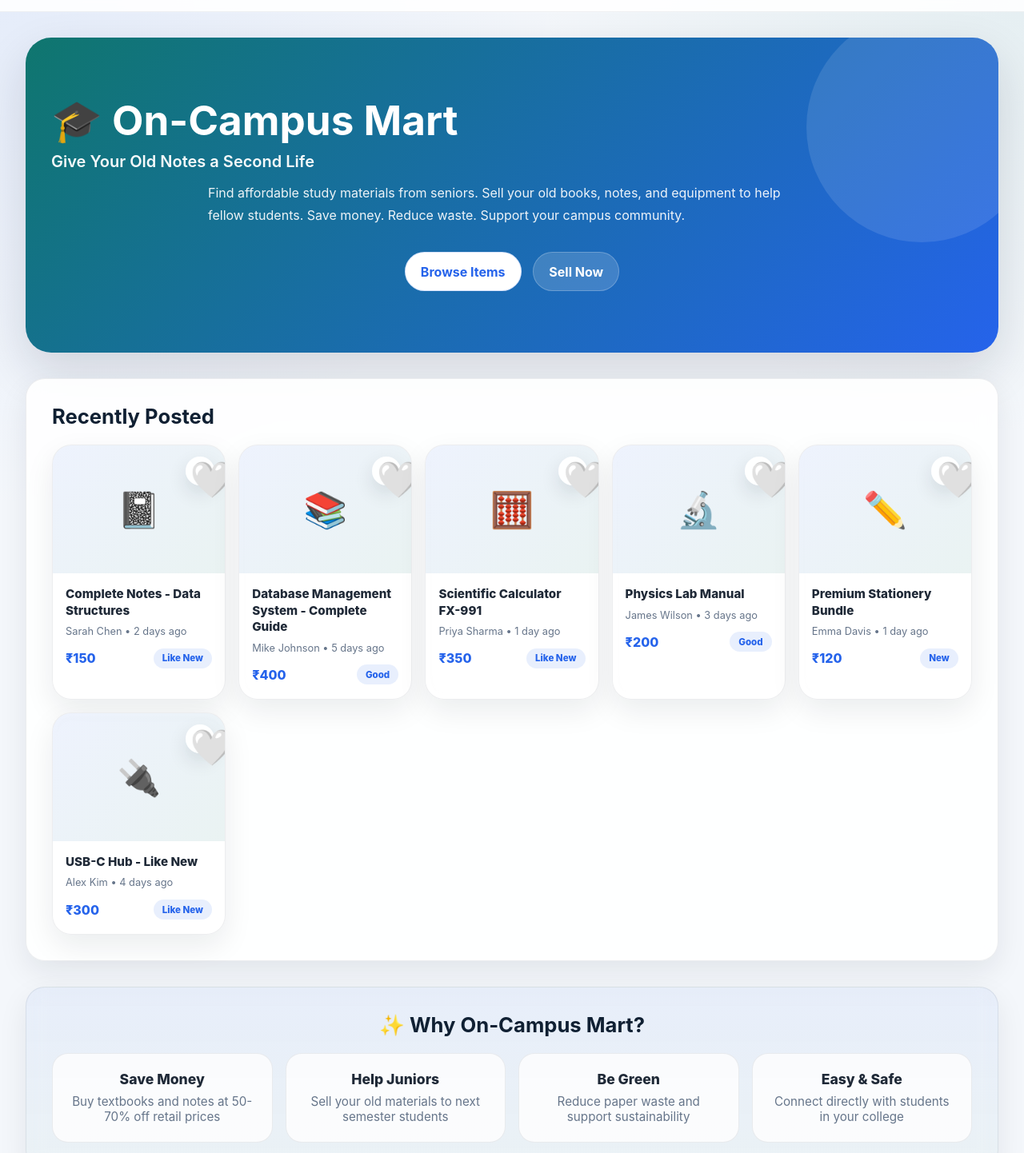
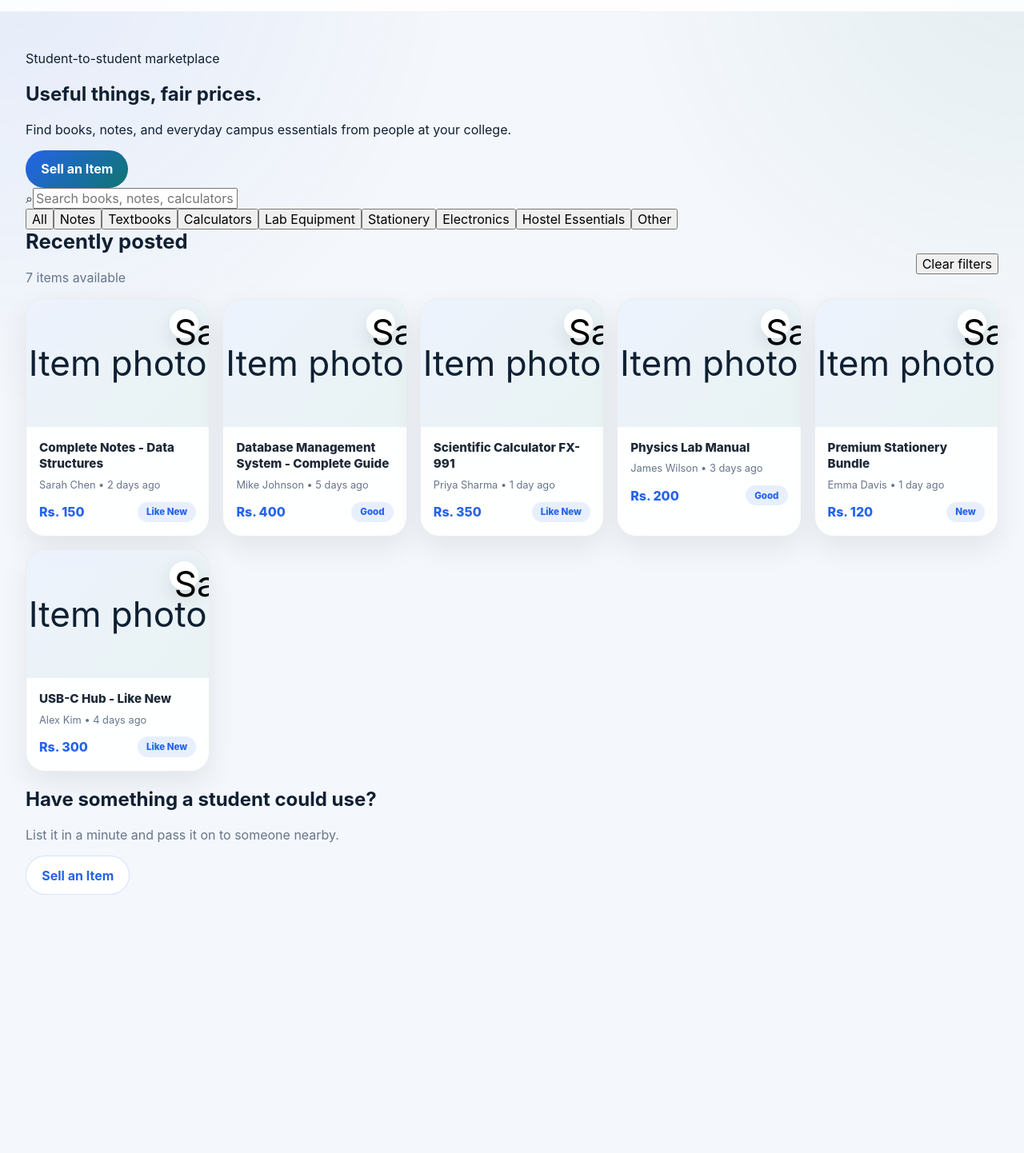
Before and after one commit to sarishma123/STUDENT_MART, a React (Vite) app: page / in a window 1280 px wide. Shown: the part 62-1504 px from the top of the page at 80% size. After the commit the page ends 1253 px from the top, so only its background shows below. Built offline with nearby package versions, Linux system fonts and the light colour scheme; no server answers.

Commit message:
redesign

```diff
--- a/src/App.jsx
+++ b/src/App.jsx
@@ -367,6 +367,11 @@ export default function App() {
   const renderHome = () => (
     <HomePage
       products={filteredProducts}
+      categories={categories}
+      selectedCategory={selectedCategory}
+      onSelectCategory={setSelectedCategory}
+      searchQuery={searchQuery}
+      onSearchChange={setSearchQuery}
       wishlist={wishlist}
       onToggleWishlist={toggleWishlist}
       onViewDetails={(id) => setCurrentPage(`product-${id}`)}
--- a/src/Pages/Addproductpage.jsx
+++ b/src/Pages/Addproductpage.jsx
@@ -72,7 +72,7 @@ export default function AddProductPage({ onAddProduct, setCurrentPage }) {
 
         <div className="field-grid">
           <label className="field-group">
-            Price (₹) *
+            Price (Rs.) *
             <input
               type="number"
               placeholder="0"
--- a/src/Pages/Dashboard.jsx
+++ b/src/Pages/Dashboard.jsx
@@ -69,7 +69,7 @@ export default function DashboardPage({
               {userProducts.map((item) => (
                 <tr key={item.id}>
                   <td>{item.title}</td>
-                  <td className="text-primary text-strong">₹{item.price}</td>
+                  <td className="text-primary text-strong">Rs. {item.price}</td>
                   <td className="muted">{item.category}</td>
                   <td>
                     <span className={`status-pill ${item.isSold ? 'status-pill--sold' : 'status-pill--active'}`}>
@@ -123,7 +123,7 @@ export default function DashboardPage({
               {myPurchasedItems.map((item) => (
                 <tr key={`purchase-${item.id}`}>
                   <td>{item.title}</td>
-                  <td className="text-primary text-strong">₹{item.price}</td>
+                  <td className="text-primary text-strong">Rs. {item.price}</td>
                   <td className="muted">{item.seller}</td>
                   <td className="muted">{item.soldAt || 'Recently'}</td>
                 </tr>
--- a/src/Pages/editproduct.jsx
+++ b/src/Pages/editproduct.jsx
@@ -53,7 +53,7 @@ export default function EditProductPage({ product, onUpdate, setCurrentPage }) {
         </label>
 
         <label className="field-group">
-          Price (₹)
+          Price (Rs.)
           <input
             type="number"
             value={formData.price}
--- a/src/Pages/homepage.jsx
+++ b/src/Pages/homepage.jsx
@@ -2,6 +2,11 @@ import ProductCard from '../component/productcard';
 
 export default function HomePage({
   products,
+  categories,
+  selectedCategory,
+  onSelectCategory,
+  searchQuery,
+  onSearchChange,
   wishlist,
   onToggleWishlist,
   onViewDetails,
@@ -9,29 +14,51 @@ export default function HomePage({
 }) {
   return (
     <div className="page page--wide">
-      <section className="hero-section">
-        <h1 className="hero-title">
-          🎓 On-Campus Mart
-        </h1>
-        <h2 className="hero-subtitle">
-          Give Your Old Notes a Second Life
-        </h2>
-        <p className="hero-copy">
-          Find affordable study materials from seniors. Sell your old books, notes, and equipment to help fellow students. Save money. Reduce waste. Support your campus community.
-        </p>
+      <section className="home-intro">
+        <div>
+          <p className="eyebrow">Student-to-student marketplace</p>
+          <h1 className="home-title">Useful things, fair prices.</h1>
+          <p className="home-copy">
+            Find books, notes, and everyday campus essentials from people at your college.
+          </p>
+        </div>
+        <button onClick={onLoginClick} className="btn btn-primary">Sell an Item</button>
+      </section>
 
-        <div className="hero-actions">
-          <button onClick={onLoginClick} className="btn btn-secondary">
-            Browse Items
-          </button>
-          <button onClick={onLoginClick} className="btn btn-ghost">
-             Sell Now
-          </button>
+      <section className="marketplace-tools" aria-label="Find an item">
+        <label className="home-search">
+          <span aria-hidden="true">⌕</span>
+          <input
+            value={searchQuery}
+            onChange={(event) => onSearchChange(event.target.value)}
+            placeholder="Search books, notes, calculators..."
+            aria-label="Search listings"
+          />
+        </label>
+        <div className="category-filters" aria-label="Filter by category">
+          {categories.map((category) => (
+            <button
+              key={category}
+              type="button"
+              className={`category-filter ${selectedCategory === category ? 'category-filter--active' : ''}`}
+              onClick={() => onSelectCategory(category)}
+            >
+              {category}
+            </button>
+          ))}
         </div>
       </section>
 
-      <section className="section-surface">
-        <h2 className="section-title"> Recently Posted</h2>
+      <section className="home-listings">
+        <div className="section-heading-row">
+          <div>
+            <h2 className="section-title">Recently posted</h2>
+            <p className="muted section-subtitle">{products.length} items available</p>
+          </div>
+          <button type="button" className="text-button" onClick={() => onSelectCategory('All')}>
+            Clear filters
+          </button>
+        </div>
         <div className="product-grid">
           {products.slice(0, 6).map((product) => (
             <ProductCard
@@ -43,38 +70,15 @@ export default function HomePage({
             />
           ))}
         </div>
+        {products.length === 0 && <p className="empty-state">No items match your search. Try another term or category.</p>}
       </section>
 
-      <section className="section-surface section-surface--tinted">
+      <section className="sell-strip">
         <div>
-          <h2 className="section-title section-title--center">✨ Why On-Campus Mart?</h2>
-          <div className="feature-grid">
-            {[
-              { title: ' Save Money', desc: 'Buy textbooks and notes at 50-70% off retail prices' },
-              { title: ' Help Juniors', desc: 'Sell your old materials to next semester students' },
-              { title: ' Be Green', desc: 'Reduce paper waste and support sustainability' },
-              { title: ' Easy & Safe', desc: 'Connect directly with students in your college' },
-            ].map((item) => (
-              <div key={item.title} className="feature-card">
-                <h3 className="feature-title">
-                  {item.title}
-                </h3>
-                <p className="muted feature-copy">{item.desc}</p>
-              </div>
-            ))}
-          </div>
+          <h2 className="sell-strip__title">Have something a student could use?</h2>
+          <p className="muted">List it in a minute and pass it on to someone nearby.</p>
         </div>
-      </section>
-
-      <section className="section-surface">
-        <h2 className="section-title"> Popular Categories</h2>
-        <div className="category-grid">
-          {['Notes', 'Textbooks', ' Calculators', ' Lab Equipment', ' Stationery', ' Electronics'].map(
-            (cat) => (
-              <button key={cat} className="chip-button">{cat}</button>
-            )
-          )}
-        </div>
+        <button onClick={onLoginClick} className="btn btn-secondary">Sell an Item</button>
       </section>
     </div>
   );
--- a/src/component/footer.jsx
+++ b/src/component/footer.jsx
@@ -2,10 +2,10 @@ export default function Footer() {
   return (
     <footer className="site-footer">
       <p className="site-footer__title">
-        🎓 On-Campus Mart - Share, Sell, Save Money in Your College Community
+        Student Mart - A practical marketplace for your campus
       </p>
       <p className="site-footer__subtext">
-        Built for students, by students | Give your old notes a second life!
+        Buy and sell useful things with fellow students.
       </p>
     </footer>
   );
--- a/src/component/header.jsx
+++ b/src/component/header.jsx
@@ -11,7 +11,7 @@ export default function Header({
   return (
     <header className="site-header">
       <button className="site-brand" type="button" onClick={() => setCurrentPage('home')}>
-        <span className="site-brand__mark">🎓</span>
+        <span className="site-brand__mark">SM</span>
         <span className="site-brand__name">On-Campus Mart</span>
       </button>
 
--- a/src/component/productcard.jsx
+++ b/src/component/productcard.jsx
@@ -7,7 +7,11 @@ export default function ProductCard({
   return (
     <article className={`product-card ${product.isSold ? 'product-card--sold' : ''}`} onClick={onViewDetails}>
       <div className="product-card__media">
-        <span aria-hidden="true">{product.image}</span>
+        {product.image && String(product.image).match(/^(https?:\/\/|\/|data:)/) ? (
+          <img src={product.image} alt="" />
+        ) : (
+          <span className="product-card__media-placeholder">Item photo</span>
+        )}
 
         {product.isSold && <span className="product-card__sold-tag">Sold</span>}
 
@@ -19,7 +23,7 @@ export default function ProductCard({
           className="product-card__wishlist"
           aria-label={isWishlisted ? 'Remove from wishlist' : 'Add to wishlist'}
         >
-          {isWishlisted ? '❤️' : '🤍'}
+          {isWishlisted ? 'Saved' : 'Save'}
         </button>
       </div>
 
@@ -34,7 +38,7 @@ export default function ProductCard({
 
         <div className="product-card__footer">
           <span className="product-card__price">
-            ₹{product.price}
+            Rs. {product.price}
           </span>
           <span className="product-card__badge">
             {product.condition}
```
